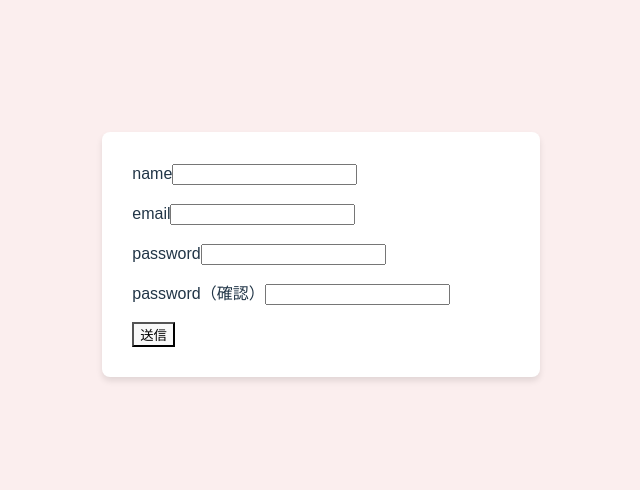
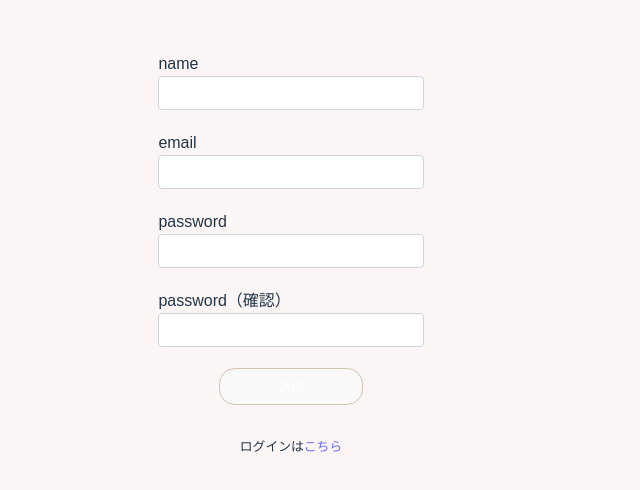
Before and after one commit to yoshikotttt/handcrafty-react, a React (Vite) app: page /register in a window 1280 px wide. Shown: the part 166-656 px from the top of the page, without its empty margins (349-989 px from the left). Built offline with nearby package versions, Linux system fonts and the light colour scheme; no server answers.

Commit message:
css追加３

```diff
--- a/src/App.css
+++ b/src/App.css
@@ -1,7 +1,7 @@
 /* 全体のスタイリング */
 body {
   font-family: "Arial", sans-serif;
-  background-color: #fbeeee !important;
+  background-color: #fbf5f5 !important;
   display: flex;
   justify-content: center;
   align-items: center;
@@ -43,29 +43,3 @@ h1 {
   margin-bottom: 5px;
   box-sizing: border-box;
 } */
-
-/* エラーメッセージ */
-/* p {
-  color: #e3342f;
-  margin: 0 0 15px;
-  font-size: 12px;
-} */
-
-/* 送信ボタン
-button {
-  width: 100%;
-  padding: 8px;
-  font-size: 16px;
-  font-weight: bold;
-  background-color: #66afeb;
-  color: white;
-  border: none;
-  border-radius: 4px;
-  cursor: pointer;
-  transition: background-color 0.3s;
-  margin-top: 20px !important;
-}
-
-button:hover {
-  background-color: #2779bd;
-} */
--- a/src/components/common/Camera/Camera.module.scss
+++ b/src/components/common/Camera/Camera.module.scss
@@ -6,11 +6,11 @@
 }
 
 .camera-container__video {
-  width: "30%";
-  height: "40rem";
+  width: "30rem";
+  height: "30rem";
 }
 .camera-container__image {
-   width: 30rem;
+   width: 20rem;
   height: 20rem;
 }
 
--- a/src/pages/Login/Login.jsx
+++ b/src/pages/Login/Login.jsx
@@ -1,11 +1,11 @@
 // eslint-disable-next-line no-unused-vars
 import {} from "react";
-// import styles from "../Login.module.scss";
+import styles from "./Login.module.scss";
 import { useForm } from "react-hook-form";
 import axios from "axios";
 import Cookies from "js-cookie";
-import { useNavigate } from "react-router-dom";
-import Logout from "../../components/other/Logout";
+import { Link, useNavigate } from "react-router-dom";
+
 
 
 
@@ -51,9 +51,14 @@ const baseURL = import.meta.env.VITE_API_BASE_URL;
   };
 
   return (
-    <div className="form-container">
-      <form onSubmit={handleSubmit(onSubmit)}>
-        <label htmlFor="email">email</label>
+    <div className={styles.login}>
+      <form
+        onSubmit={handleSubmit(onSubmit)}
+        className={styles.login__container}
+      >
+        <label htmlFor="email" className={styles.login__label}>
+          email
+        </label>
         <input
           id="email"
           type="text"
@@ -71,11 +76,12 @@ const baseURL = import.meta.env.VITE_API_BASE_URL;
         />
         <p>{errors.password ? errors.password.message : null}</p>
 
-        <button type="submit">Log in</button>
-        {/* <Button type="submit">Log in</Button> */}
+        <button type="submit" >Log in</button>
+
       </form>
+      <div className={styles.register}>新規登録は<Link to="/register">こちら</Link></div>
 
-      <Logout />
+
     </div>
   );
 };
--- a/src/pages/Login/Login.module.scss
+++ b/src/pages/Login/Login.module.scss
@@ -7,3 +7,22 @@ input {
   margin-bottom: 5px;
   box-sizing: border-box;
 }
+
+button {
+  width: 9rem;
+  padding: 0.5rem;
+  border: 0.5px solid #d2c4b2;
+  border-radius: 1rem;
+  margin: auto;
+  display: flex;
+  text-align: center;
+  justify-content: center;
+  background-color: #e8aaa3;
+  color: white;
+}
+
+.register {
+  text-align: center;
+  font-size: 0.8rem;
+  margin-top: 2rem;
+}
--- a/src/pages/NewPost/NewPost.module.scss
+++ b/src/pages/NewPost/NewPost.module.scss
@@ -80,7 +80,7 @@
 }
 
 .form__image {
-    max-width: 100%;
+    max-width: auto;
     height: auto;
     margin-top: 10px;
 }
--- a/src/pages/Register/Register.jsx
+++ b/src/pages/Register/Register.jsx
@@ -1,8 +1,8 @@
 import {} from "react";
-import "../../App.css";
+import styles from "./Registet.module.scss";
 import { useForm } from "react-hook-form";
 import axios from "axios";
-import { useNavigate } from "react-router-dom";
+import { Link, useNavigate } from "react-router-dom";
 
 const Register = () => {
   const {
@@ -34,10 +34,13 @@ const Register = () => {
   };
 
  return (
-    <div className="form-container">
-      <form onSubmit={handleSubmit(onSubmit)}>
-        <label htmlFor="name">name</label>
+   <div className={styles["form-container"]}>
+     <form className={styles.form} onSubmit={handleSubmit(onSubmit)}>
+       <label className={styles["form__label"]} htmlFor="name">
+         name
+       </label>
        <input
+         className={styles["form__input"]}
          id="name"
          type="text"
          {...register("name", {
@@ -45,9 +48,15 @@ const Register = () => {
            minLength: { value: 4, message: "4文字以上で入力してください" },
          })}
        />
-        <p>{errors.name ? errors.name.message : null}</p>
-        <label htmlFor="email">email</label>
+       <p className={styles["form__error"]}>
+         {errors.name ? errors.name.message : null}
+       </p>
+
+       <label className={styles["form__label"]} htmlFor="email">
+         email
+       </label>
        <input
+         className={styles["form__input"]}
          id="email"
          type="text"
          {...register("email", {
@@ -58,9 +67,15 @@ const Register = () => {
            },
          })}
        />
-        <p>{errors.email ? errors.email.message : null}</p>
-        <label htmlFor="password">password</label>
+       <p className={styles["form__error"]}>
+         {errors.email ? errors.email.message : null}
+       </p>
+
+       <label className={styles["form__label"]} htmlFor="password">
+         password
+       </label>
        <input
+         className={styles["form__input"]}
          id="password"
          type="password"
          {...register("password", {
@@ -68,9 +83,15 @@ const Register = () => {
            minLength: { value: 8, message: "8文字以上で入力してください" },
          })}
        />
-        <p>{errors.password ? errors.password.message : null}</p>
-        <label htmlFor="password_confirmation">password（確認）</label>
+       <p className={styles["form__error"]}>
+         {errors.password ? errors.password.message : null}
+       </p>
+
+       <label className={styles["form__label"]} htmlFor="password_confirmation">
+         password（確認）
+       </label>
        <input
+         className={styles["form__input"]}
          id="password_confirmation"
          type="password"
          {...register("password_confirmation", {
@@ -79,14 +100,19 @@ const Register = () => {
              value === password || "パスワードが一致しません",
          })}
        />
-        <p>
+       <p className={styles["form__error"]}>
          {errors.password_confirmation
            ? errors.password_confirmation.message
            : null}
        </p>
 
-        <button type="submit">送信</button>
+       <button className={styles["form__button"]} type="submit">
+         送信
+       </button>
      </form>
+     <div className={styles.register}>
+       ログインは<Link to="/login">こちら</Link>
+     </div>
    </div>
  );
 };
--- a/src/pages/Register/Registet.module.scss
+++ b/src/pages/Register/Registet.module.scss
@@ -1,3 +1,8 @@
+.form-container {
+  width: 80%;
+  margin: auto;
+}
+
 input {
   width: 100%;
   padding: 8px;
@@ -7,3 +12,22 @@ input {
   margin-bottom: 5px;
   box-sizing: border-box;
 }
+
+button {
+  width: 9rem;
+  padding: 0.5rem;
+  border: 0.5px solid #d2c4b2;
+  border-radius: 1rem;
+  margin: auto;
+  display: flex;
+  text-align: center;
+  justify-content: center;
+  background-color: #e8aaa3;
+  color: white;
+}
+
+.register {
+  text-align: center;
+  font-size: 0.8rem;
+  margin-top: 2rem;
+}
--- a/src/pages/Settings/Settings.jsx
+++ b/src/pages/Settings/Settings.jsx
@@ -1,10 +1,10 @@
-import React from 'react'
+// import React from 'react'
 import Logout from '../../components/other/Logout';
 
 const Settings = () => {
   return (
     <>
-      <div>Settings</div>
+
 <Logout/>
     </>
   );
--- a/src/pages/SinglePost/SinglePost.jsx
+++ b/src/pages/SinglePost/SinglePost.jsx
@@ -1,11 +1,15 @@
 import axios from "axios";
 import { useEffect, useState } from "react";
-import { useParams } from "react-router-dom";
+import { Link, useParams } from "react-router-dom";
 import DeleteButton from "../../components/common/DeleteButton/DeleteButton";
 import Cookies from "js-cookie";
 import EditButton from "../../components/common/EditButton/EditButton";
 import styles from "./SinglePost.module.scss";
 import { Tag } from "antd";
+import { AiOutlineHeart, AiFillHeart, AiOutlineComment } from "react-icons/ai";
+import { BsPinAngle, BsFillPinAngleFill } from "react-icons/bs";
+import { IoIosArrowBack } from "react-icons/io";
+
 
 const SinglePost = () => {
 
@@ -74,6 +78,11 @@ const SinglePost = () => {
     <>
       {itemData ? (
         <div className={styles["single-post"]}>
+          <div className={styles["single-post__back"]}>
+            <Link to="/posts">
+              <IoIosArrowBack size="1.5rem" color="#e8aaa3" />
+            </Link>
+          </div>
           <div className={styles["single-post__author"]}>
             投稿者 {itemData.user.name}
           </div>
@@ -97,6 +106,11 @@ const SinglePost = () => {
                 {itemData.category.name}
               </Tag>
             )}
+          </div>
+          <div className={styles["single-post__icons"]}>
+            <AiOutlineHeart size="1.5rem" />
+            <BsPinAngle size="1.5rem" />
+            <AiOutlineComment size="1.5rem" />
           </div>
           <p className={styles["single-post__title"]}>{itemData.title}</p>
           {itemData.description && (
--- a/src/pages/SinglePost/SinglePost.module.scss
+++ b/src/pages/SinglePost/SinglePost.module.scss
@@ -89,9 +89,23 @@
 
 .button-container {
   margin-top: 40px;
+  margin-bottom: 60px;
   display: flex;
   align-items: center;
 justify-content: center;
   gap: 5rem; /* ボタン間のスペース */
 
+
 }
+
+.single-post__icons {
+  margin-left: 1rem;
+    & > *:not(:last-child) {
+    margin-right: 1rem; // 1remの隙間を追加。値はお好みで調整してください。
+  }
+
+}
+
+.single-post__back {
+  margin-bottom: 2rem;
+}
```
Also changed, not shown: src/components/footer/Footer.jsx (+21 -1 lines). Lines whose indentation alone changed are shown as unchanged.
